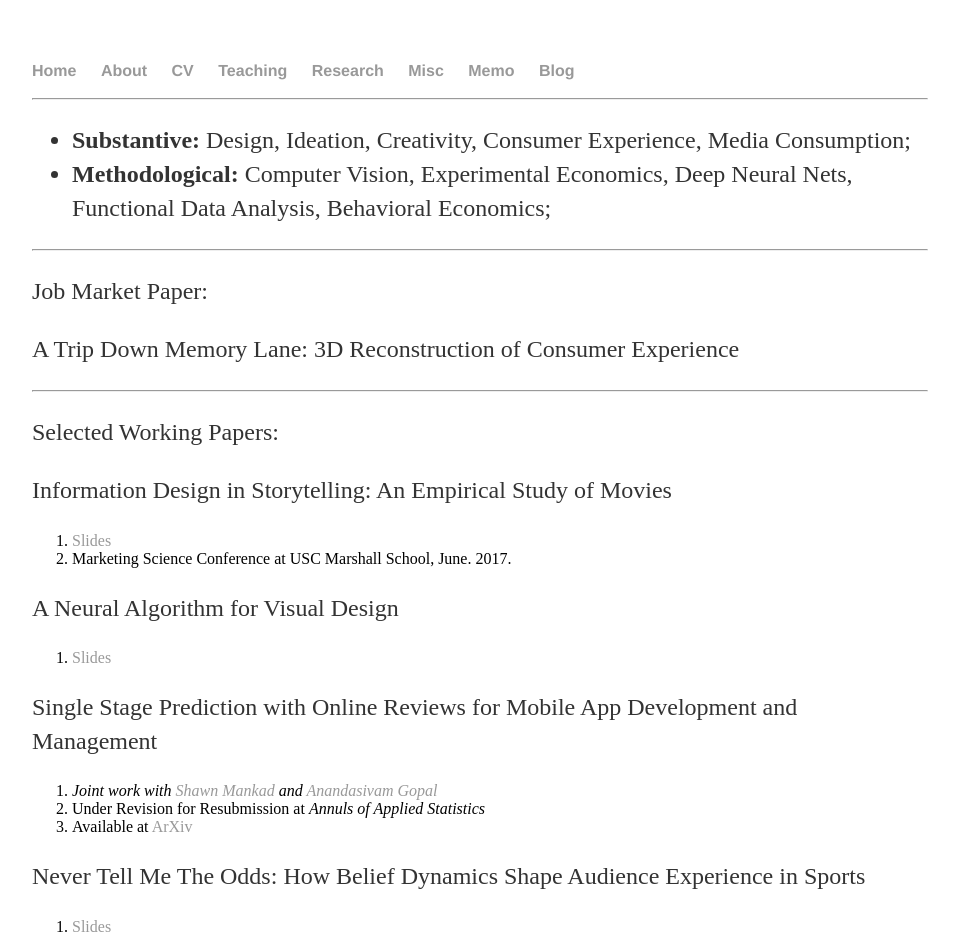
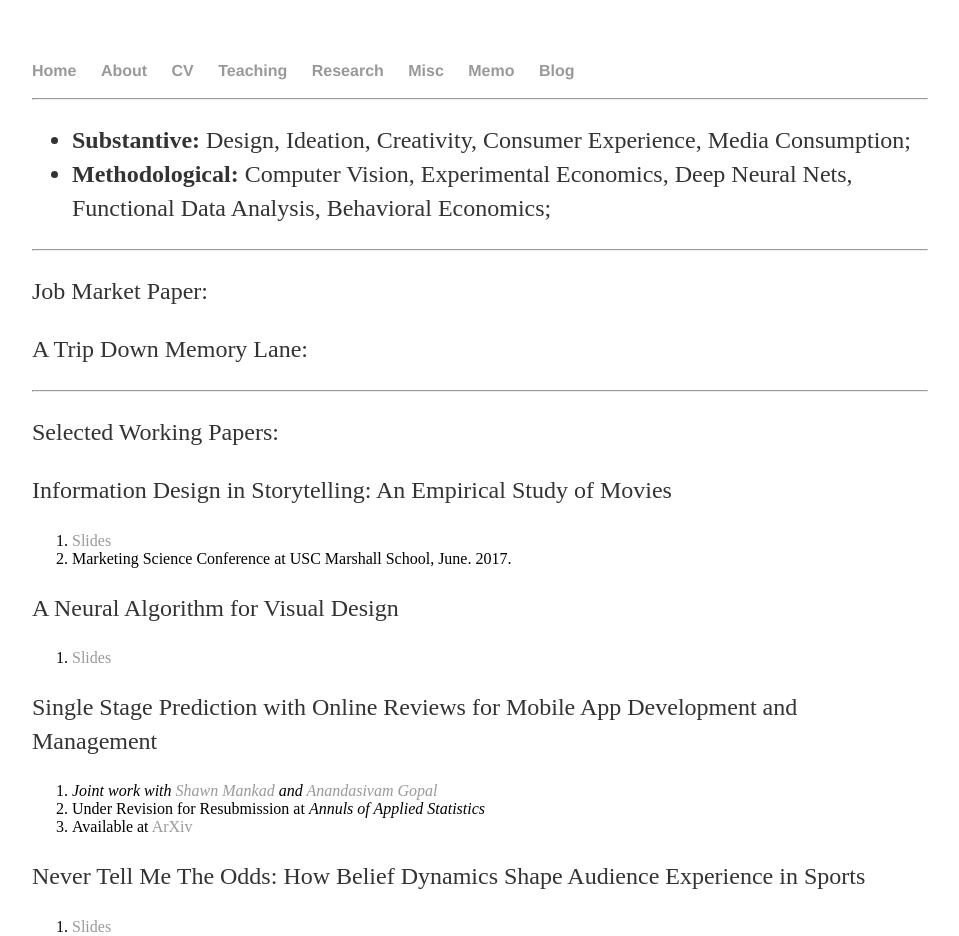
Before and after one commit to shenglih/shenglih.github.io, a Jekyll site: the page built from research/index.html, in a window 1280 px wide. Shown: the top 936 px of the page, without its empty margins (160-1119 px from the left). Built offline with Jekyll 4.4.1, drawn with Linux system fonts in a browser that asks for light colours.

Commit message:
Update index.html

```diff
--- a/research/index.html
+++ b/research/index.html
@@ -13,7 +13,7 @@ title: Shengli Hu, Research
 
 <hr>
 	<p> Job Market Paper: </p>
-	<p> A Trip Down Memory Lane: 3D Reconstruction of Consumer Experience</p>
+	<p> A Trip Down Memory Lane: </p>
 	<hr>
 	<p>Selected Working Papers:</p>
 	<p>Information Design in Storytelling: An Empirical Study of Movies</p>
```
